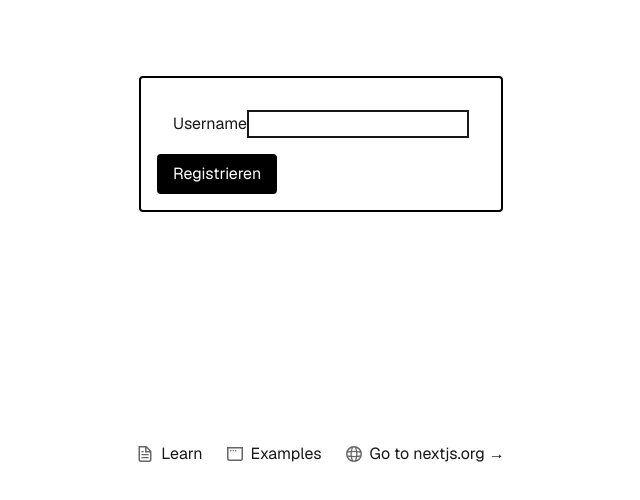
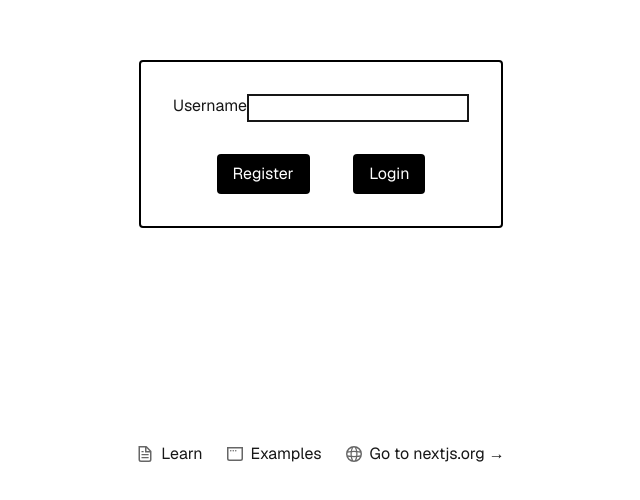
Before and after one commit to dscmari/tourdebar_3, a Next.js app: page / in a window 1280 px wide. Shown: the part 256-756 px from the top of the page, without its empty margins (319-959 px from the left). Built offline with nearby package versions, Linux system fonts and the light colour scheme.

Commit message:
Split Form, Button, in Components and Add Login-btn

```diff
--- a/actions/userAction.ts
+++ b/actions/userAction.ts
@@ -1,22 +1,41 @@
-"use server"
-import prisma from "@/lib/prisma";
-import { revalidatePath } from "next/cache";
-import type { CreateUserInput } from "@/types";
+'use server';
+import prisma from '@/lib/prisma';
+import { revalidatePath } from 'next/cache';
+import type { CreateUserInput } from '@/types';
 
 export const addUser = async (formData: FormData) => {
-    const email = formData.get("email")
+  const email = formData.get('email');
 
-    if(typeof email != "string" || !email) {
-        throw new Error("Missing or invalid customer data.");
-    }
+  if (typeof email != 'string' || !email) {
+    throw new Error('Missing or invalid customer data.');
+  }
 
-    const newUser : CreateUserInput = {
-        email : email
-    }
+  const newUser: CreateUserInput = {
+    email: email,
+  };
 
-    await prisma.user.create({
-        data: newUser
-    })
+  await prisma.user.create({
+    data: newUser,
+  });
 
-    revalidatePath("/")
-}
+  revalidatePath('/');
+};
+
+export const getUser = async (formData: FormData) => {
+  const email = formData.get('email');
+
+  if (typeof email != 'string' || !email) {
+    throw new Error('Missing or invalid customer data.');
+  }
+
+  // try {
+  //   const fetchedUser = await prisma.user.findUnique({
+  //     where: { email: email },
+  //   });
+  //   console.log('User exists:', fetchedUser);
+  // } catch (error) {
+  //   console.error('Fehler:', error);
+  // }
+
+  revalidatePath('/');
+};
--- a/src/app/page.tsx
+++ b/src/app/page.tsx
@@ -1,73 +1,14 @@
-import Image from 'next/image';
+import Form from './../components/Form';
+import Footer from './../components/Footer';
 // import { registerHandler } from './db';
-import { addUser } from '../../actions/userAction';
 
 export default function Home() {
   return (
     <div className="grid grid-rows-[20px_1fr_20px] items-center justify-items-center min-h-screen p-8 pb-20 gap-16 sm:p-20 font-[family-name:var(--font-geist-sans)]">
       <main className="flex flex-col gap-[32px] row-start-2 items-center sm:items-start">
-        <form
-          action={addUser}
-          className="border-2 border-black rounded p-4">
-          <div className="p-4">
-            <label htmlFor="username">Username</label>
-            <input type="email" className="border-2" name="email" />
-          </div>
-          {/* <div className="p-4">
-            <label htmlFor="password">Password dummy</label>
-            <input type="text" className="border-2" name="email" />
-          </div> */}
-          <button
-            type="submit"
-            className="cursor-pointer text-white bg-black py-2 px-4 rounded">
-            Registrieren
-          </button>
-        </form>
+        <Form />
       </main>
-      <footer className="row-start-3 flex gap-[24px] flex-wrap items-center justify-center">
-        <a
-          className="flex items-center gap-2 hover:underline hover:underline-offset-4"
-          href="https://nextjs.org/learn?utm_source=create-next-app&utm_medium=appdir-template-tw&utm_campaign=create-next-app"
-          target="_blank"
-          rel="noopener noreferrer">
-          <Image
-            aria-hidden
-            src="/file.svg"
-            alt="File icon"
-            width={16}
-            height={16}
-          />
-          Learn
-        </a>
-        <a
-          className="flex items-center gap-2 hover:underline hover:underline-offset-4"
-          href="https://vercel.com/templates?framework=next.js&utm_source=create-next-app&utm_medium=appdir-template-tw&utm_campaign=create-next-app"
-          target="_blank"
-          rel="noopener noreferrer">
-          <Image
-            aria-hidden
-            src="/window.svg"
-            alt="Window icon"
-            width={16}
-            height={16}
-          />
-          Examples
-        </a>
-        <a
-          className="flex items-center gap-2 hover:underline hover:underline-offset-4"
-          href="https://nextjs.org?utm_source=create-next-app&utm_medium=appdir-template-tw&utm_campaign=create-next-app"
-          target="_blank"
-          rel="noopener noreferrer">
-          <Image
-            aria-hidden
-            src="/globe.svg"
-            alt="Globe icon"
-            width={16}
-            height={16}
-          />
-          Go to nextjs.org →
-        </a>
-      </footer>
+      <Footer />
     </div>
   );
 }
--- /dev/null
+++ b/src/components/Button.tsx
@@ -0,0 +1,14 @@
+'use client';
+function Button(props: any) {
+  return (
+    <button
+      type="submit"
+      id={props.id}
+      onClick={props.onClickHandler}
+      className="cursor-pointer text-white bg-black py-2 px-4 rounded">
+      {props.btnCntntTxt}
+    </button>
+  );
+}
+
+export default Button;
--- /dev/null
+++ b/src/components/Footer.tsx
@@ -0,0 +1,52 @@
+import Image from 'next/image';
+
+function Footer() {
+  return (
+    <footer className="row-start-3 flex gap-[24px] flex-wrap items-center justify-center">
+      <a
+        className="flex items-center gap-2 hover:underline hover:underline-offset-4"
+        href="https://nextjs.org/learn?utm_source=create-next-app&utm_medium=appdir-template-tw&utm_campaign=create-next-app"
+        target="_blank"
+        rel="noopener noreferrer">
+        <Image
+          aria-hidden
+          src="/file.svg"
+          alt="File icon"
+          width={16}
+          height={16}
+        />
+        Learn
+      </a>
+      <a
+        className="flex items-center gap-2 hover:underline hover:underline-offset-4"
+        href="https://vercel.com/templates?framework=next.js&utm_source=create-next-app&utm_medium=appdir-template-tw&utm_campaign=create-next-app"
+        target="_blank"
+        rel="noopener noreferrer">
+        <Image
+          aria-hidden
+          src="/window.svg"
+          alt="Window icon"
+          width={16}
+          height={16}
+        />
+        Examples
+      </a>
+      <a
+        className="flex items-center gap-2 hover:underline hover:underline-offset-4"
+        href="https://nextjs.org?utm_source=create-next-app&utm_medium=appdir-template-tw&utm_campaign=create-next-app"
+        target="_blank"
+        rel="noopener noreferrer">
+        <Image
+          aria-hidden
+          src="/globe.svg"
+          alt="Globe icon"
+          width={16}
+          height={16}
+        />
+        Go to nextjs.org →
+      </a>
+    </footer>
+  );
+}
+
+export default Footer;
--- /dev/null
+++ b/src/components/Form.tsx
@@ -0,0 +1,44 @@
+'use client';
+import { useState } from 'react';
+import { addUser, getUser } from '../../actions/userAction';
+import Button from './Button';
+
+function Form() {
+  const [selectedAction, setSelectedAction] = useState('');
+
+  function selectActionHandler(event: any) {
+    event.preventDefault();
+    console.log(event.target.id);
+    setSelectedAction(event.target.id);
+  }
+
+  return (
+    <form
+      action={selectedAction === 'register' ? addUser : getUser}
+      className="border-2 border-black rounded p-4 flex justify-evenly flex-col">
+      <div className="p-4 flex justify-evenly">
+        <label htmlFor="username">Username</label>
+        <input type="email" className="border-2" name="email" />
+      </div>
+      <div className="p-4 flex justify-evenly">
+        <Button
+          id={'register'}
+          onClickHandler={selectActionHandler}
+          btnCntntTxt={'Register'}
+        />
+        <Button
+          id={'login'}
+          onClickHandler={selectActionHandler}
+          btnCntntTxt={'Login'}
+        />
+      </div>
+
+      {/* <div className="p-4">
+            <label htmlFor="password">Password dummy</label>
+            <input type="text" className="border-2" name="email" />
+            </div> */}
+    </form>
+  );
+}
+
+export default Form;
```
